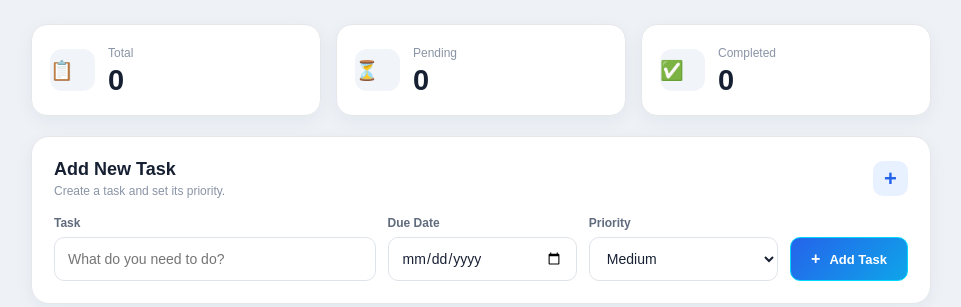
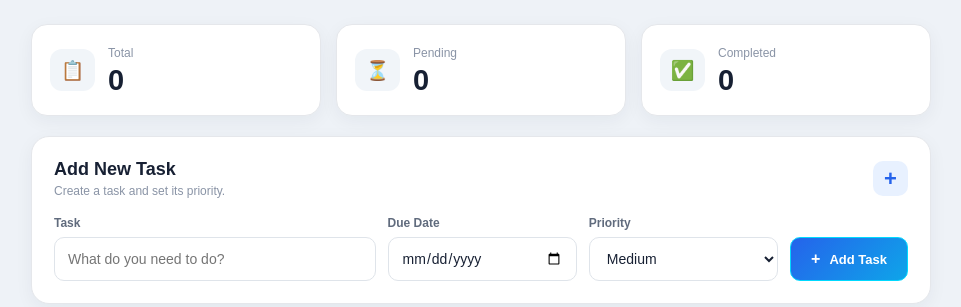
Before and after one commit to sachinkumar7033/Project-02-Todo-Task-Manager, a Flask app: page / in a window 1280 px wide. Shown: the part 136-443 px from the top of the page, without its empty margins (159-1120 px from the left). Run offline with Flask 3, Linux system fonts and the light colour scheme.

Commit message:
css update

```diff
--- a/static/css/style.css
+++ b/static/css/style.css
@@ -78,7 +78,7 @@ button {
 .stat-icon {
     display: flex;
     align-items: center;
-    justify-content: ;
+    justify-content: center;
     width: 45px;
     height: 42px;
     border-radius: 12px;
```
